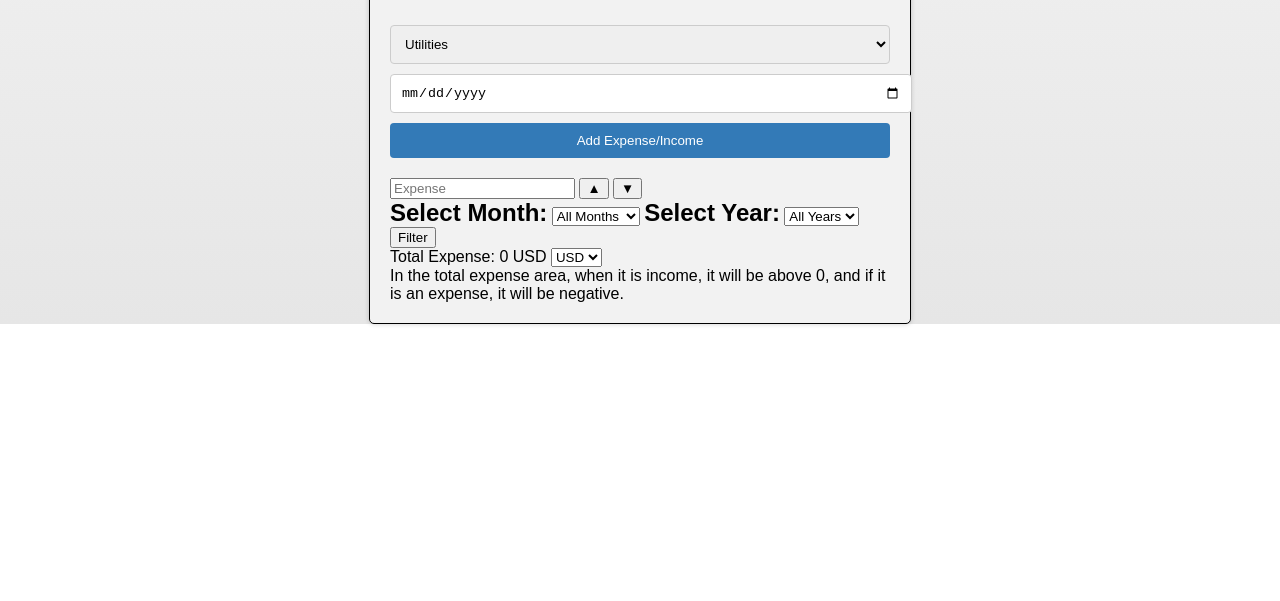
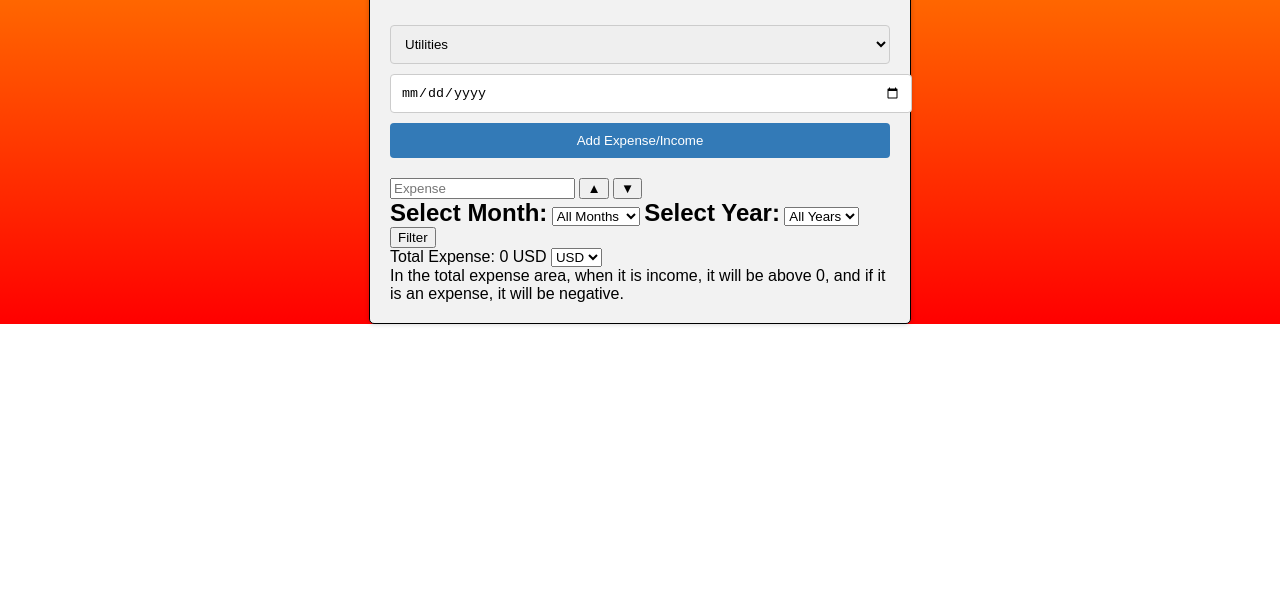
Before and after one commit to JG121/expense-tracker, a plain HTML site: page index.html in a window 1280 px wide. Shown: the part 199-800 px from the top of the page. Drawn offline with Linux system fonts and the light colour scheme.

Commit message:
Update index.html

```diff
--- a/index.html
+++ b/index.html
@@ -4,6 +4,25 @@
   <title>Expense And Income Tracker</title>
   <link rel="stylesheet" href="styles.css">
   <style>
+
+
+
+
+
+body {
+            background: linear-gradient(to bottom, orange, red);
+            background-repeat: no-repeat;
+            background-size: cover;
+            background-position: center;
+            margin: 0;
+            padding: 0;
+
+
+
+
+
+
+
      /* Styles for different devices */
      @media only screen and (max-width: 600px) {
       /* Add your styles for smaller devices here */
```
